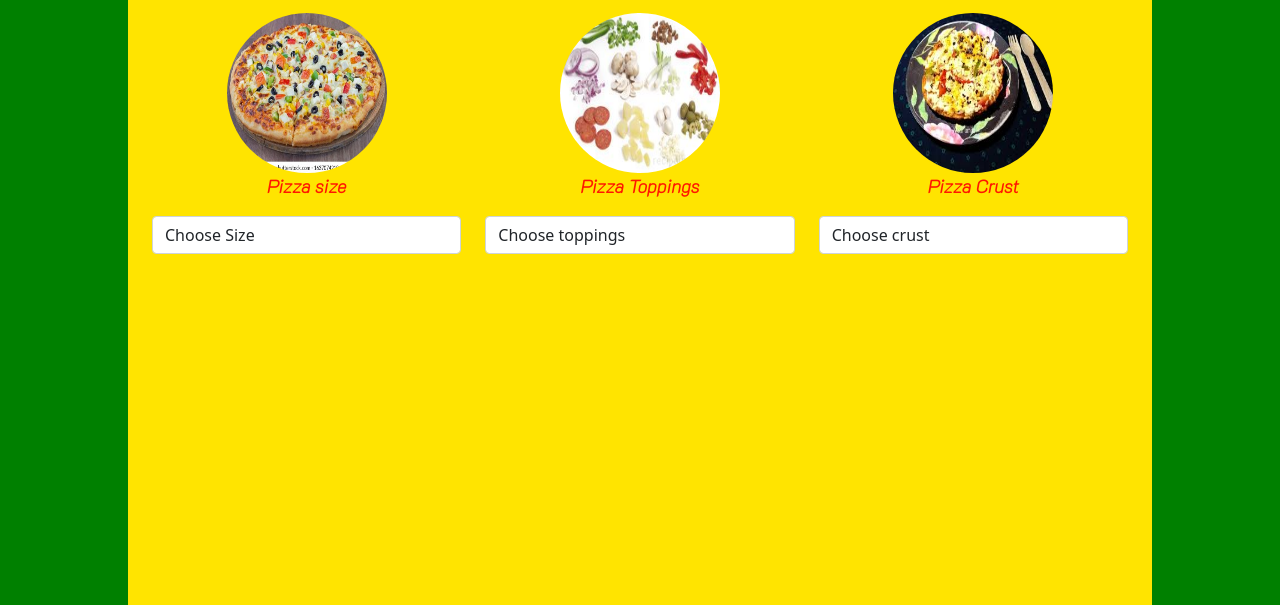
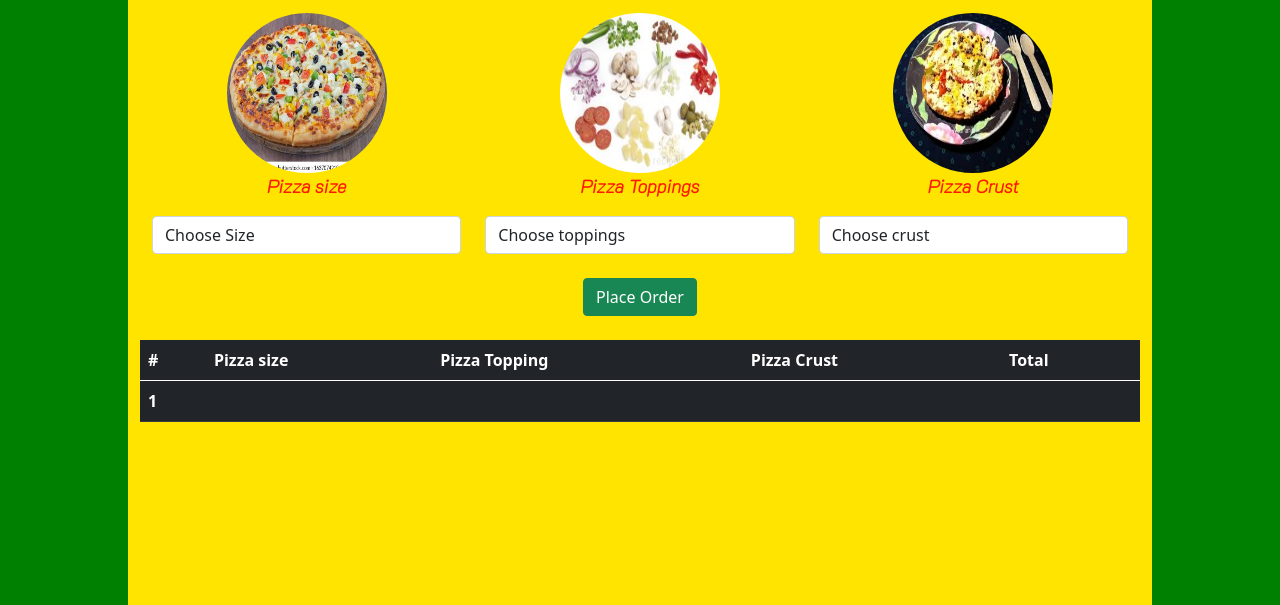
Before and after one commit to Lomemoraine/Raine-Pizza-Point, a plain HTML site: page index.html in a window 1280 px wide. Shown: the part 195-800 px from the top of the page. Drawn offline with nearby package versions, Linux system fonts and the light colour scheme.

Commit message:
add button and table container using bootrap classes

```diff
--- a/index.html
+++ b/index.html
@@ -78,9 +78,48 @@
               </select>
             </div>
           </div>
-          </div>
+        </div>
+      </div>
+      <br>
+    <div class="button-table">
+      <div class="text-center">
+        <button type="submit" class="btn btn-success">Place Order</button>
+      </div><br>
+      <table class="table table-dark">
+        <thead>
+          <tr>
+            <th scope="col">#</th>
+            <th scope="col">Pizza size</th>
+            <th scope="col">Pizza Topping</th>
+            <th scope="col">Pizza Crust</th>
+            <th scope="col">Total</th>
+          </tr>
+        </thead>
+        <tbody id="pizza">
+          <tr>
+            <th scope="row">1</th>
+            <td id="pizzaSize"></td>
+            <td id="pizzaTopping"></td>
+            <td id="PizzaCrust"></td>
+            <td id="total"></td>
+          </tr>
+        </tbody>
+        </table>
+  </div>
+  </div>
+          <!--
+        <div>
 
+      </div>
+          -->
+
+        <!--A table and a button to put more orders-->
         </div>
+        <!-- <div class="container contact text-center" >
+          <h5 style="font-size: small;">Raine Pizza Point</h5>
+          <p style="font-size: small;">Muthaiga,Village market Mall<br>Kiambu,00100-Village Market</p>
+          <p>Tel: +254 748 177 004</p>
+        </div> -->
       </div>
 
 
```
